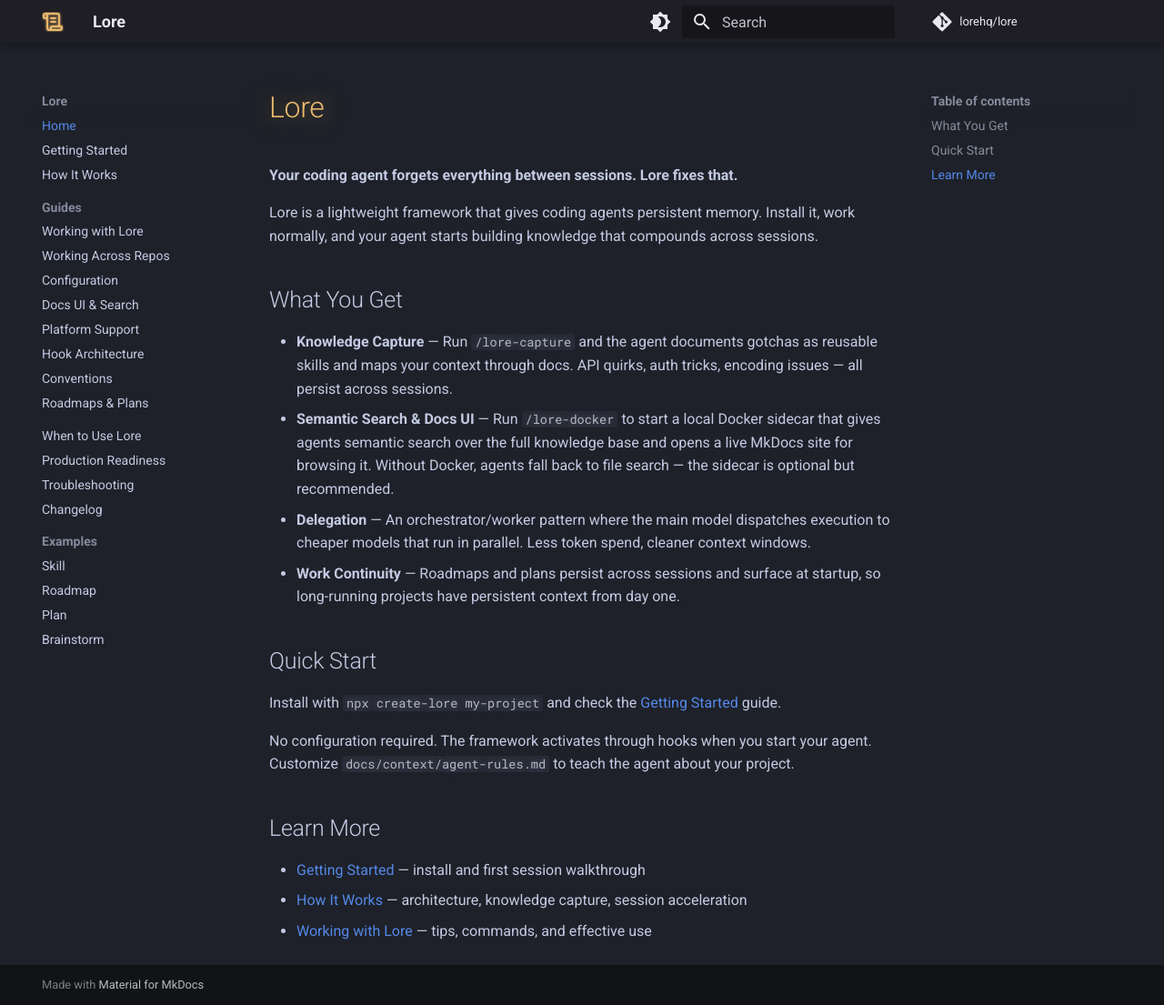
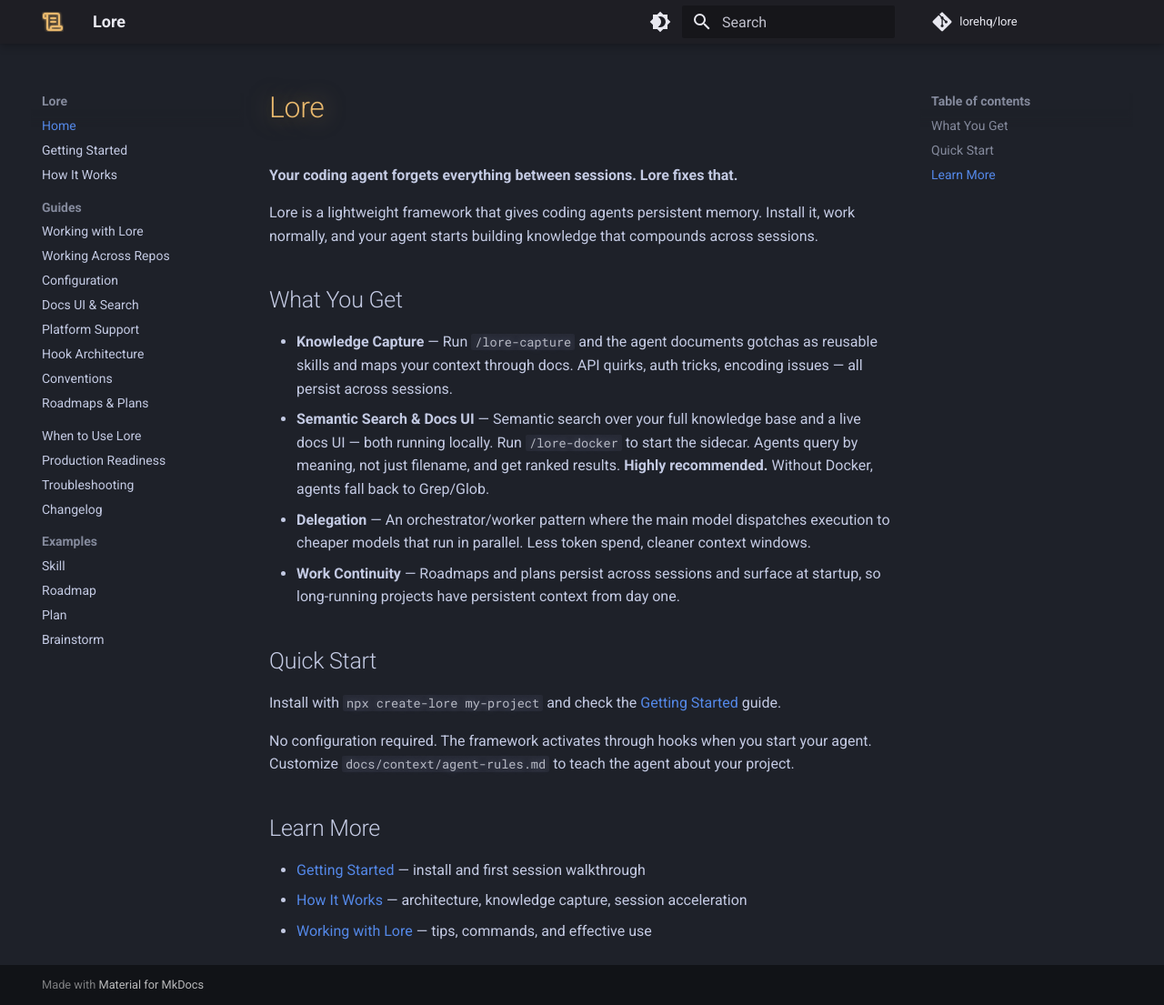
Before and after one commit to lorehq/lore-docs, an MkDocs documentation site: the page built from docs/index.md, in a window 1280 px wide and 1105 px high. Shown: the whole window at 91% size. Built offline with MkDocs 1.6.1 and Material for MkDocs 9.7.7, drawn with Linux system fonts in a browser that asks for light colours; comment, search, counter and statistics services are not loaded.

Commit message:
docs: elevate Docker to highly recommended across getting-started, index, and docs-ui

```diff
--- a/docs/index.md
+++ b/docs/index.md
@@ -11,7 +11,7 @@
 ## What You Get
 
 - **Knowledge Capture** — Run `/lore-capture` and the agent documents gotchas as reusable skills and maps your context through docs. API quirks, auth tricks, encoding issues — all persist across sessions.
-- **Semantic Search & Docs UI** — Run `/lore-docker` to start a local Docker sidecar that gives agents semantic search over the full knowledge base and opens a live MkDocs site for browsing it. Without Docker, agents fall back to file search — the sidecar is optional but recommended.
+- **Semantic Search & Docs UI** — Semantic search over your full knowledge base and a live docs UI — both running locally. Run `/lore-docker` to start the sidecar. Agents query by meaning, not just filename, and get ranked results. **Highly recommended.** Without Docker, agents fall back to Grep/Glob.
 - **Delegation** — An orchestrator/worker pattern where the main model dispatches execution to cheaper models that run in parallel. Less token spend, cleaner context windows.
 - **Work Continuity** — Roadmaps and plans persist across sessions and surface at startup, so long-running projects have persistent context from day one.
 
```
Also changed, not shown: docs/getting-started.md (+15 -10 lines), docs/guides/docs-ui.md (+4 -0 lines).
